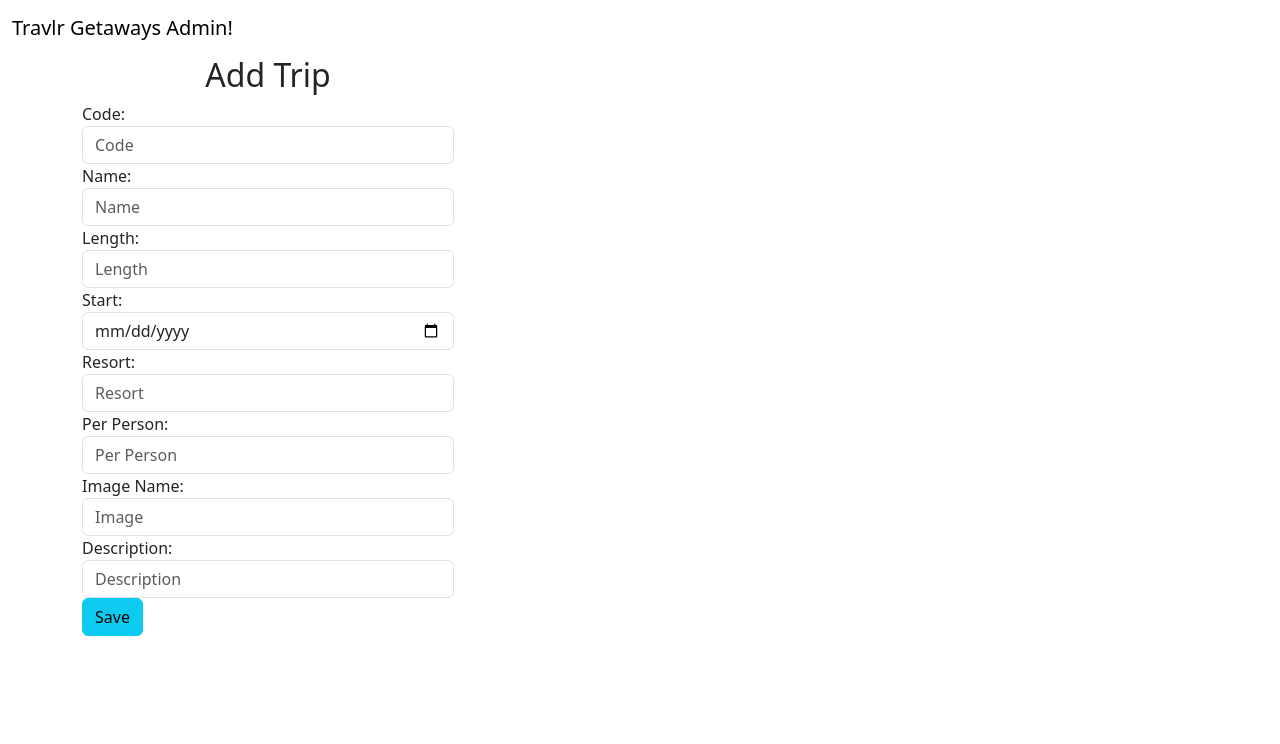
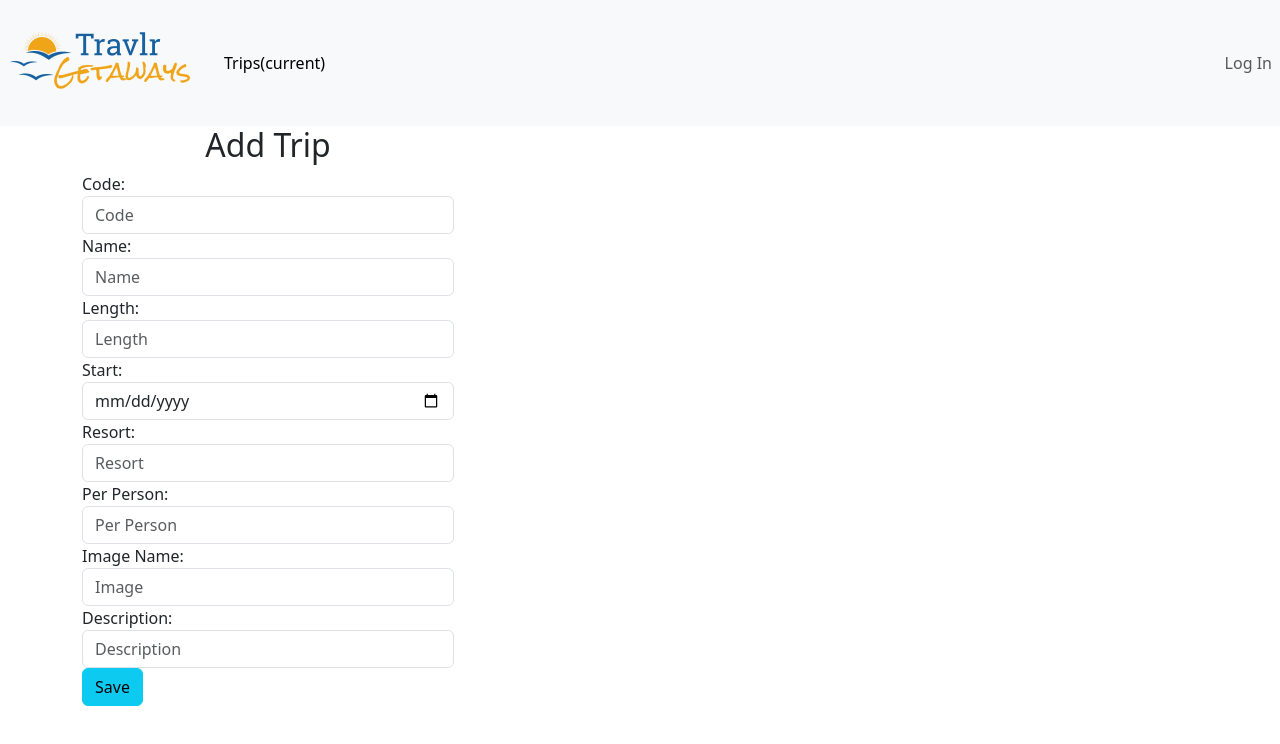
Before and after one commit to CodeJR911/CS-465-Full-Stack-Development-I, an Angular app in the folder app_admin/: page /add-trip in a window 1280 px wide. Shown: the top 744 px of the page. Built offline with nearby package versions, Linux system fonts and the light colour scheme.

Commit message:
app.component update

```diff
--- a/app_admin/src/app/app.component.html
+++ b/app_admin/src/app/app.component.html
@@ -1,10 +1,4 @@
-<!-- <h1>{{ title }}</h1> -->
-<nav class="navbar navbar-default">
-    <div class="container-fluid">
-      <a class="navbar-brand" href="#">{{ title }}</a>
-    </div>
-  </nav>
-  <div class="container">
-<!--    <app-trip-listing></app-trip-listing>  -->
-    <router-outlet></router-outlet>
-  </div>
+<app-navbar></app-navbar>
+<div class="container">
+<router-outlet></router-outlet>
+</div>
```
